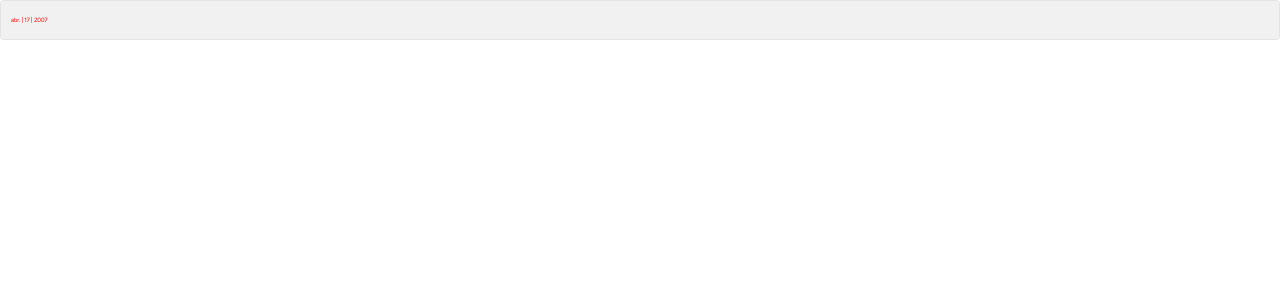
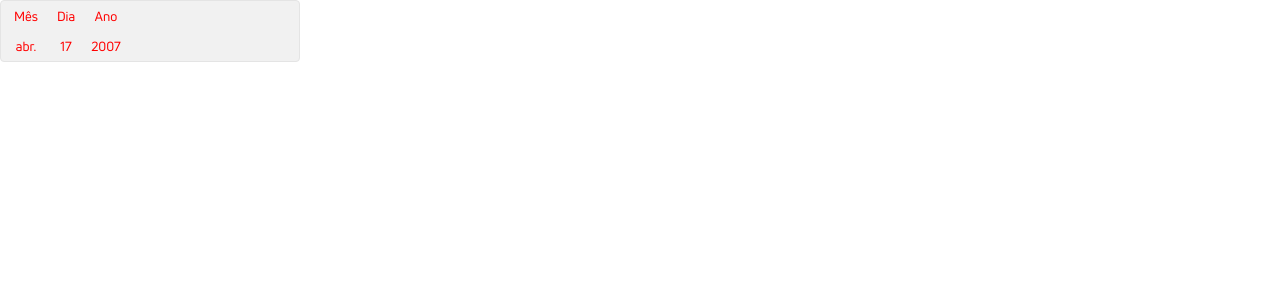
Before and after one commit to phdmhenrique/donation_v2, a React (Vite) app: page /teste in a window 1280 px wide. Shown: the top 300 px of the page. Built offline with nearby package versions, Linux system fonts and the light colour scheme.

Commit message:
feito o componente estilizado de data

```diff
--- a/src/Components/Teste/Teste.js
+++ b/src/Components/Teste/Teste.js
@@ -7,21 +7,39 @@ export const StyledDatePicker = styled(DatePicker)`
   z-index: 1000; /* Para sobrepor outros elementos */
 `;
 
+export const ColumnDate = styled.div`
+  display: flex;
+  gap: 1rem;
+`;
+
+export const DateUnique = styled.span`
+  font-size: 13px;
+  display: flex;
+  align-items: center;
+  justify-content: center;
+  width: 3rem;
+  height: 3rem;
+  border-radius: 0.5rem;
+`;
+
 export const Container = styled.div`
   display: flex;
   align-items: center;
+  justify-content: flex-start;
   position: relative;
+  width: 300px;
+  font-size: 13px;
 `;
 
 export const DateField = styled.div`
   display: flex;
+  flex-direction: column;
   width: 100%;
-    height: 4rem;
+  height: 6.2rem;
   padding: 0 1rem;
   border-radius: 0.4rem;
   border: 0.1rem solid var(--gray-2);
   background-color: var(--gray-1);
   transition: 0.2s ease-in-out;
-    align-items: center;
   cursor: pointer;
 `;
--- a/src/Components/Teste/Teste.jsx
+++ b/src/Components/Teste/Teste.jsx
@@ -1,5 +1,11 @@
 import React, { useState, useEffect, useRef } from 'react';
-import { StyledDatePicker, Container, DateField } from './Teste.js';
+import {
+  StyledDatePicker,
+  Container,
+  DateField,
+  ColumnDate,
+  DateUnique,
+} from './Teste.js';
 import 'react-datepicker/dist/react-datepicker.css';
 import { registerLocale } from 'react-datepicker';
 import ptBR from 'date-fns/locale/pt-BR';
@@ -35,14 +41,17 @@ const Teste = () => {
   return (
     <Container>
       <DateField onClick={handleDateFieldClick} style={{ color: dateFieldColor }}>
+        <ColumnDate>
+          <DateUnique>Mês</DateUnique>
+          <DateUnique>Dia</DateUnique>
+          <DateUnique>Ano</DateUnique>
+        </ColumnDate>
         {selectedDate ? (
-          <>
-            {selectedDate.toLocaleDateString('pt-BR', { month: 'short' })}
-            {' | '}
-            {selectedDate.getDate()}
-            {' | '}
-            {selectedDate.getFullYear()}
-          </>
+          <ColumnDate>
+            <DateUnique>{selectedDate.toLocaleDateString('pt-BR', { month: 'short' })}</DateUnique>
+            <DateUnique>{selectedDate.getDate()}</DateUnique>
+            <DateUnique>{selectedDate.getFullYear()}</DateUnique>
+          </ColumnDate>
         ) : (
           'Selecione a Data'
         )}
```
Also changed, not shown: 1 other file (tests, documents, lock files or other folders). Lines whose indentation alone changed are shown as unchanged.
